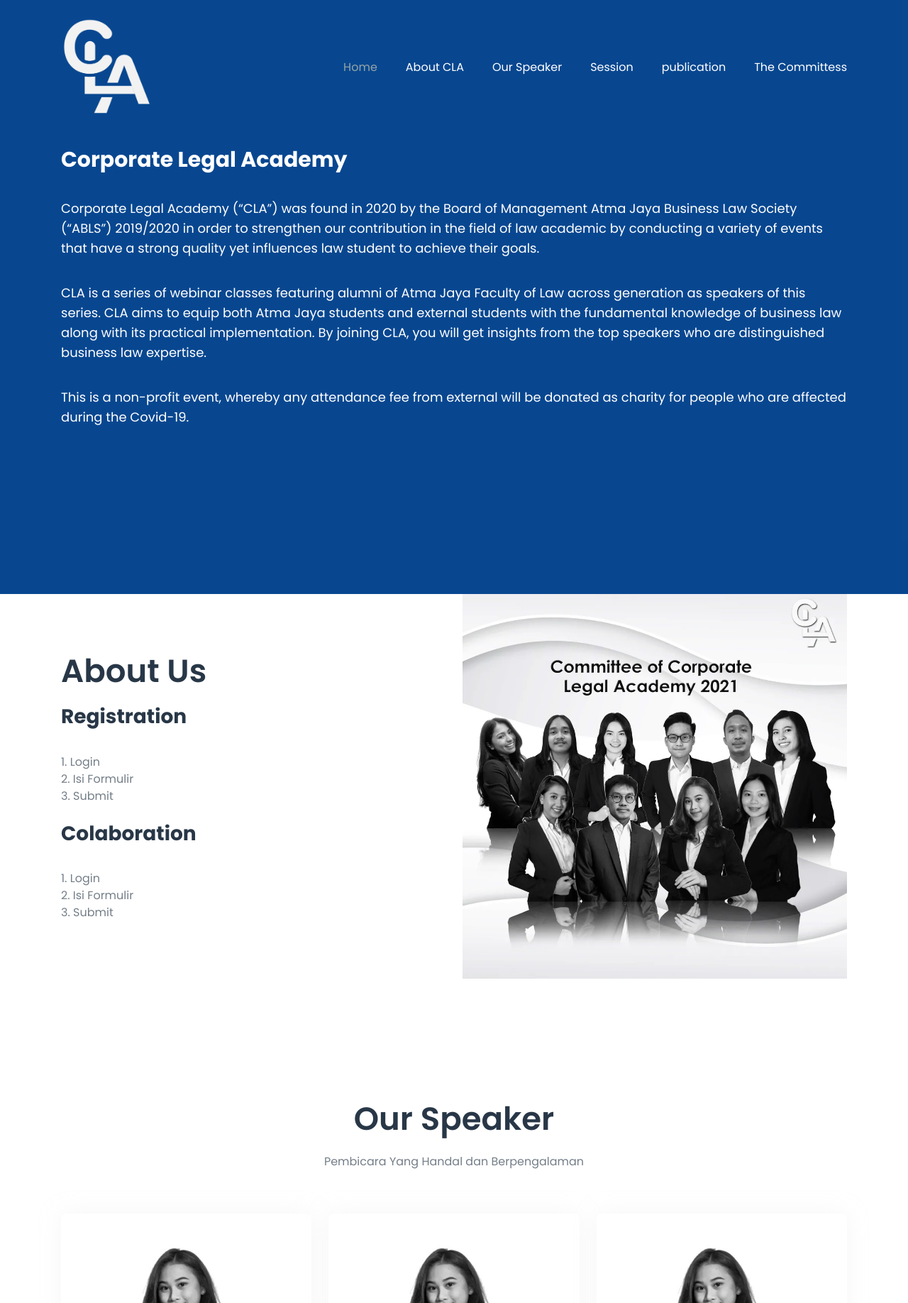
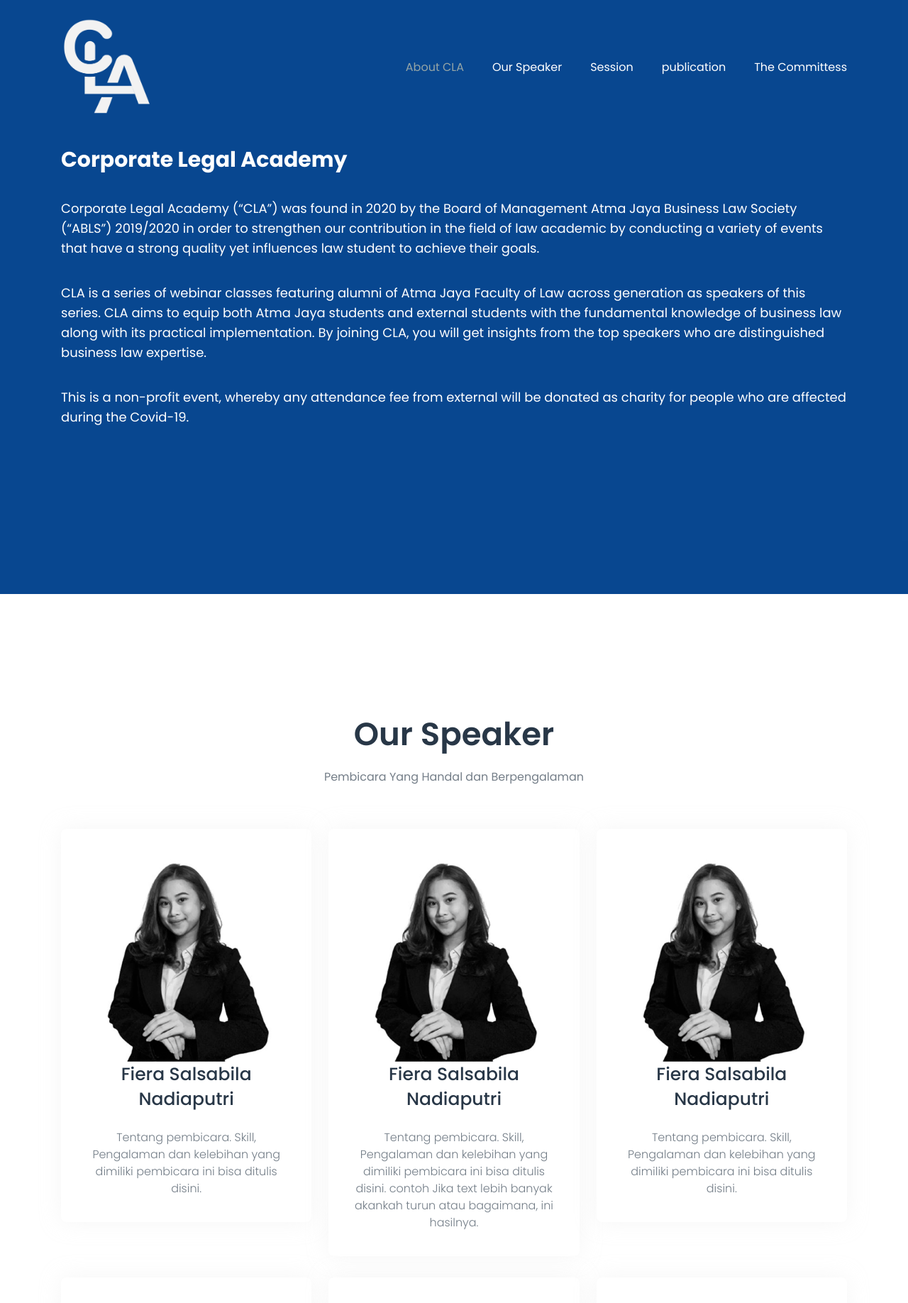
Before and after one commit to Tintapen/coprlegal, a CodeIgniter app: page /database/ in a window 1280 px wide. Shown: the top 1836 px of the page at 71% size. Run offline with CodeIgniter, Linux system fonts and the light colour scheme.

Commit message:
Perubahan susunan komite

```diff
--- a/application/controllers/Home.php
+++ b/application/controllers/Home.php
@@ -8,7 +8,7 @@ class Home extends CI_Controller
 	{
 		$this->load->view('template/header');
 		$this->load->view('template/home');
-		$this->load->view('template/about');
+		/*$this->load->view('template/about');*/
 		$this->load->view('template/our-speaker');
 		$this->load->view('template/session');
 		$this->load->view('template/committee');
--- a/application/views/template/about.php
+++ b/application/views/template/about.php
@@ -26,11 +26,6 @@
 						</div>
 					</div>
 				</div>
-				<div class="col-xl-6 col-lg-6">
-					<div class="welcome-img">
-						<img src="<?= site_url('assets/images/cla/panitia.webp') ?>" alt="">
-					</div>
-				</div>
 			</div>
 		</div>
 	</section>
--- a/application/views/template/committee.php
+++ b/application/views/template/committee.php
@@ -63,7 +63,11 @@
 		</style>
 		<div class="row">
 
+		<h3 class="mb-30 wow fadeInUp text-center" text-align="center" data-wow-delay=".2s">Our Leader</h3>
+
 			<div class="row">
+			<div class="col-xl-4 col-lg-4 col-md-6">
+			</div>
 			<div class="col-xl-4 col-lg-4 col-md-6">
 				<div class="single-skill wow fadeInUp" data-wow-delay=".2s">
 					<div class="single-blog">
@@ -81,6 +85,9 @@
 					</div>
 				</div>
 			</div>
+
+		</div>
+		<div class="row">
 			<div class="col-xl-4 col-lg-4 col-md-6">
 				<div class="single-skill wow fadeInUp" data-wow-delay=".2s">
 					<div class="single-blog">
@@ -98,9 +105,6 @@
 					</div>
 				</div>
 			</div>
-		</div>
-
-			<div class="row">
 				<div class="col-xl-4 col-lg-4 col-md-6">
 					<div class="single-skill wow fadeInUp" data-wow-delay=".2s">
 						<div class="single-blog">
@@ -131,6 +135,7 @@
 						</div>
 					</div>
 				</div>
+				<h3 class="mb-30 wow fadeInUp text-center" text-align="center" data-wow-delay=".2s">Our Team</h3>
 				<div class="col-xl-4 col-lg-4 col-md-6">
 					<div class="single-skill wow fadeInUp" data-wow-delay=".2s">
 						<div class="single-blog">
@@ -222,6 +227,8 @@
 					</div>
 				</div>
 				<div class="col-xl-4 col-lg-4 col-md-6">
+			</div>
+				<div class="col-xl-4 col-lg-4 col-md-6">
 					<div class="single-skill wow fadeInUp" data-wow-delay=".2s">
 						<div class="single-blog">
 							<div class="blog-img">
--- a/application/views/template/header.php
+++ b/application/views/template/header.php
@@ -72,10 +72,7 @@
 							<div class="collapse navbar-collapse sub-menu-bar" id="navbarSupportedContent">
 								<ul id="nav" class="navbar-nav ml-auto">
 									<li class="nav-item">
-										<a class="page-scroll" href="#home">Home</a>
-									</li>
-									<li class="nav-item">
-										<a class="page-scroll" href="#about-cla">About CLA</a>
+										<a class="page-scroll" href="#home">About CLA</a>
 									</li>
 									<li class="nav-item">
 										<a class="page-scroll" href="#our-speaker">Our Speaker</a>
```
